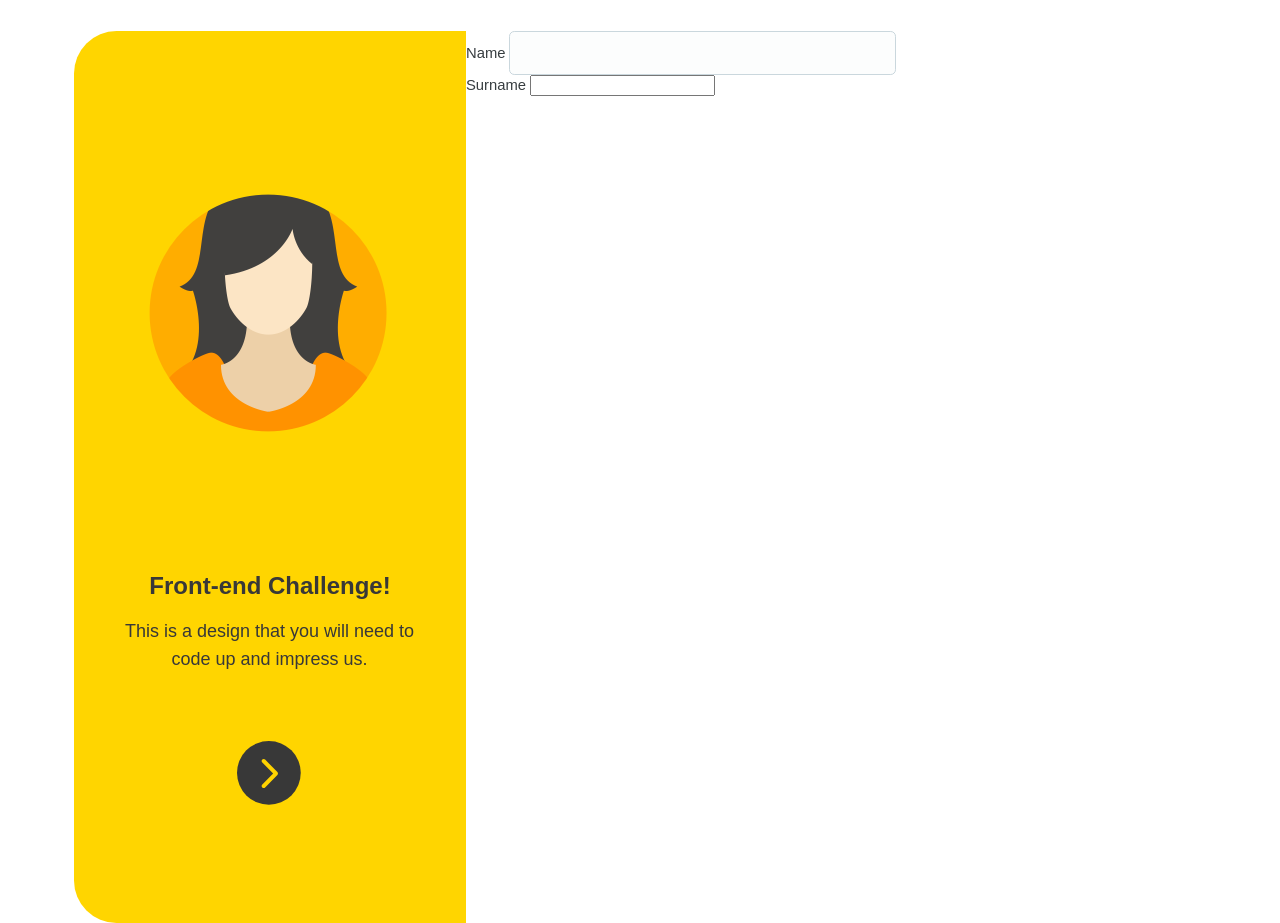
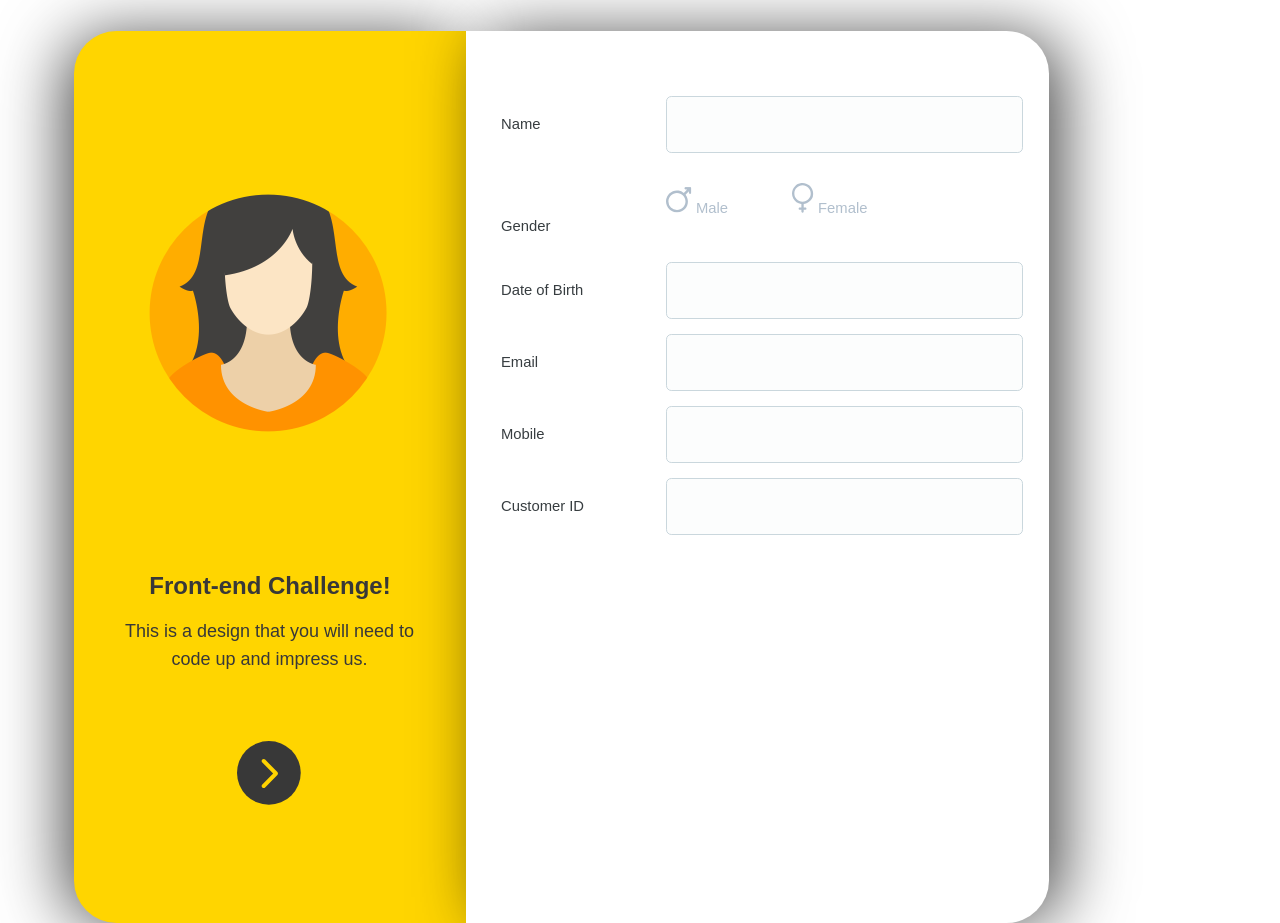
Before and after one commit to sMiter911/platform45_frontend_Challenge, a website: page index.html in a window 1280 px wide. Shown: the top 923 px of the page. Drawn offline with Linux system fonts and the light colour scheme.

Commit message:
Added bootstrap

```diff
--- a/index.html
+++ b/index.html
@@ -12,7 +12,7 @@
 <body>
     <div class="hover-Interactions">
         <div class="Rectangle-8">
-            <div class="avatar-section">
+            <div class="avatar-section" style="box-shadow:-12px 3px 69px -5px rgba(0,0,0,0.75);">
                 <span class="page-1">
                     <img class="avatar" src="./assets/page-1.png" alt="avatar" srcset="./assets/page-1@2x.png 2x, page-1@3x.png 3x">
                     <h1 class="Front-end-challenge">Front-end Challenge!</h1>
@@ -20,13 +20,40 @@
                     <img src="./assets/group-3.svg" class="Group-3">
                 </span>
             </div>
-            <div class="form-section">
-                <form>
-                    <label for="name" class="label-description">Name</label>
-                    <input id="firstName" type="text" class="input-name">
-                    <br>
-                    <label for="lastName" class="label-description">Surname</label>
-                    <input id="lastName" type="text" class="input-section">
+            <div class="form-section" style="box-shadow: 16px 2px 69px -5px rgba(0,0,0,0.75);">
+                <form id="reg-form" style="padding-top: 50px;">
+                    <div>
+                        <label for="reg-name">Name</label>
+                        <input type="text" name="reg-name" id="reg-name">
+                    </div>
+                    <div style="padding-top: 30px; padding-bottom: 30px;">
+                        <label for="reg-date">Gender</label>
+                        <a xlink:href="#" target="_parent">
+                            <img src="./assets/male.svg" type="image/svg+xml">
+                        </a>
+                        <span class="gender-label">Male</span>
+                        <a xlink:href="#" target="_parent">
+                            <img style="padding-left: 60px" src="./assets/female.svg" type="image/svg+xml">
+                        </a>
+                        <span class="gender-label">Female</span>
+                    </div>
+                    <div>
+                        <label for="reg-date">Date of Birth</label>
+                        <input type="text" name="reg-name" id="reg-date">
+                    </div>
+                    <div>
+                        <label for="reg-email">Email</label>
+                        <input type="email" name="reg-email" id="reg-email">
+                    </div>
+                    <div>
+                        <label for="reg-date">Mobile</label>
+                        <input type="text" name="reg-mobile" id="reg-mobile">
+                    </div>
+                    <div>
+                        <label for="reg-ID">Customer ID</label>
+                        <input type="text" name="reg-ID" id="reg-ID">
+                    </div>
+
                 </form>
             </div>
         </div>
--- a/package.json
+++ b/package.json
@@ -15,5 +15,8 @@
   "bugs": {
     "url": "https://github.com/sMiter911/platform45_frontend_Challenge/issues"
   },
-  "homepage": "https://github.com/sMiter911/platform45_frontend_Challenge#readme"
+  "homepage": "https://github.com/sMiter911/platform45_frontend_Challenge#readme",
+  "dependencies": {
+    "bootstrap": "^4.1.3"
+  }
 }
--- a/sass/style.scss
+++ b/sass/style.scss
@@ -83,7 +83,42 @@
             border-radius: 0 42.5px 42.5px 0;
             background-color: #ffffff;
 
-            .label-description {
+            label {
+                float: left;
+                width: 150px;
+                height: 16.5px;
+                font-family: Arial;
+                font-size: 14.8px;
+                font-weight: normal;
+                font-style: normal;
+                font-stretch: normal;
+                line-height: normal;
+                letter-spacing: normal;
+                text-align: left;
+                padding-left: 35px;
+                padding-right: 15px;
+                padding-top: 20px;
+                margin-top: 15px;
+                clear: left;
+                color: #373d40;
+            }
+
+            input {
+                margin-top: 15px;
+                width: 350.9px;
+                height: 53px;
+                border-radius: 5.3px;
+                background-color: rgba(245, 248, 249, 0.3);
+                border: solid 1px #cad7dd;
+            }
+
+            ::placeholder {
+                color: #b1bfcd;
+                font-size: 13px;
+                padding-left: 20px;
+            }
+
+            .gender-label {
                 width: 80.4px;
                 height: 16.5px;
                 font-family: Arial;
@@ -94,15 +129,7 @@
                 line-height: normal;
                 letter-spacing: normal;
                 text-align: left;
-                color: #373d40;
-            }
-
-            .input-name {
-                width: 380.9px;
-                height: 40px;
-                border-radius: 5.3px;
-                background-color: rgba(245, 248, 249, 0.3);
-                border: solid 1px #cad7dd;
+                color: #b1bfcd;
             }
         }
     }
```
Also changed, not shown: css/style.css, 2 other files.
